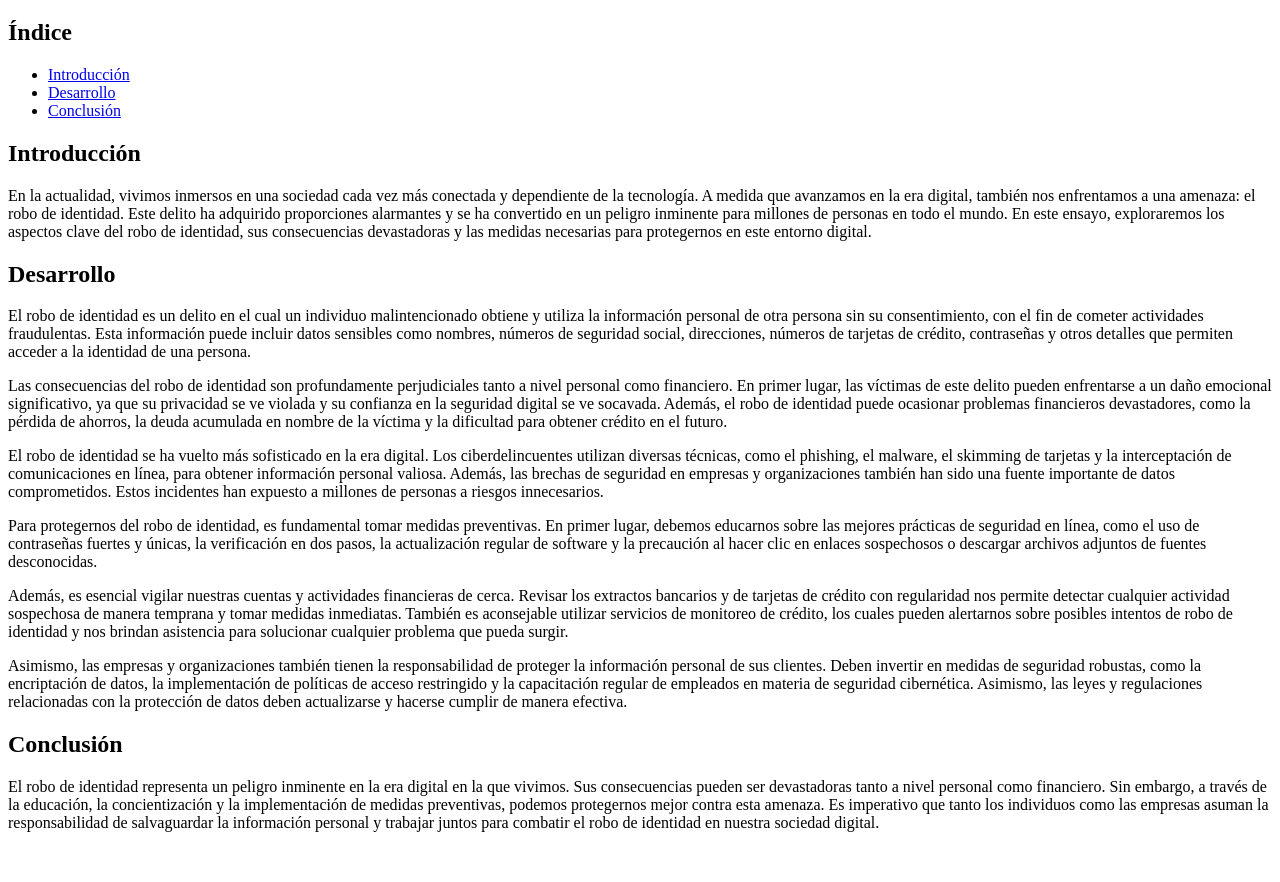
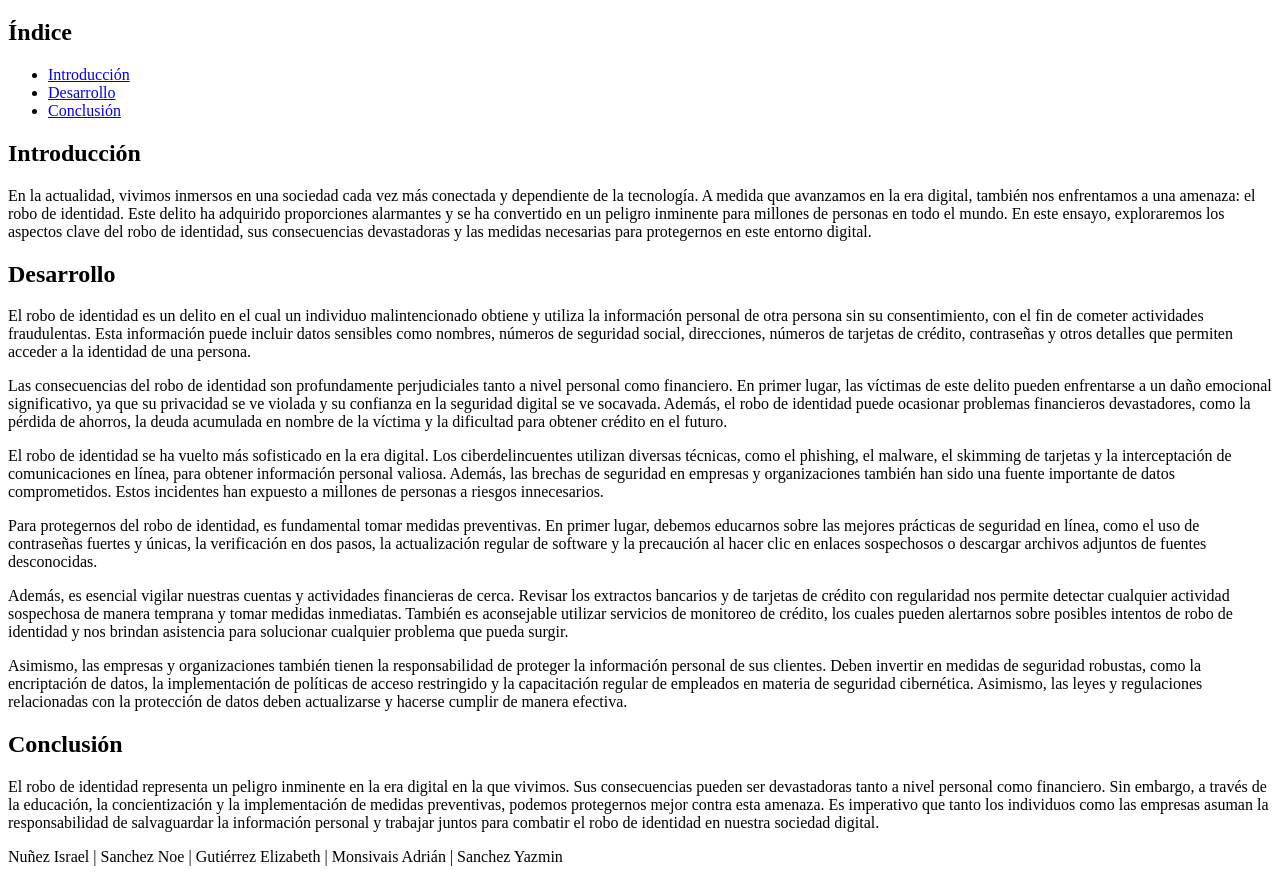
Before and after one commit to jorgeZamZ/jasmin350, a plain HTML site: page index.html in a window 1280 px wide. Shown: the part 61-943 px from the top of the page. Before the commit the page ends 909 px from the top, so only its background shows below. Drawn offline with Linux system fonts and the light colour scheme.

Commit message:
Pending changes exported from your codespace

```diff
--- a/index.html
+++ b/index.html
@@ -4,6 +4,7 @@
         <meta charset="UTF-8">
         <meta http-equiv="X-UA-Compatible" content="IE=edge">
         <meta name="viewport" content="width=device-width, initial-scale=1.0">
+        <link rel="stylesheet" href="style.css">
         <title>robo de identidad</title>
     </head>
     <body>
@@ -79,5 +80,8 @@
             responsabilidad de salvaguardar la información personal y trabajar
             juntos para combatir el robo de identidad en nuestra sociedad
             digital.</p>
+            <footer>
+                <p>Nuñez Israel | Sanchez Noe | Gutiérrez Elizabeth | Monsivais Adrián | Sanchez Yazmin</p>
+              </footer>
     </body>
 </html>
```
Also changed, not shown: style.css (added).
